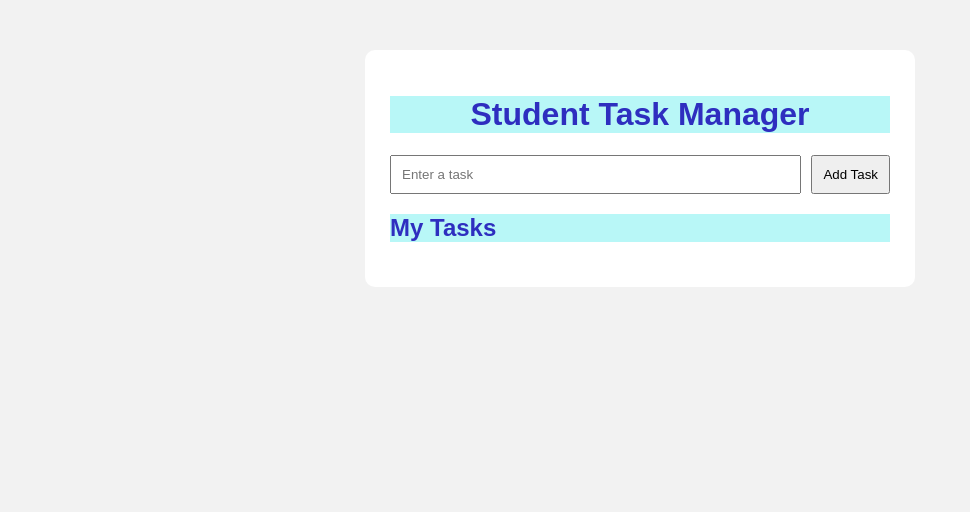
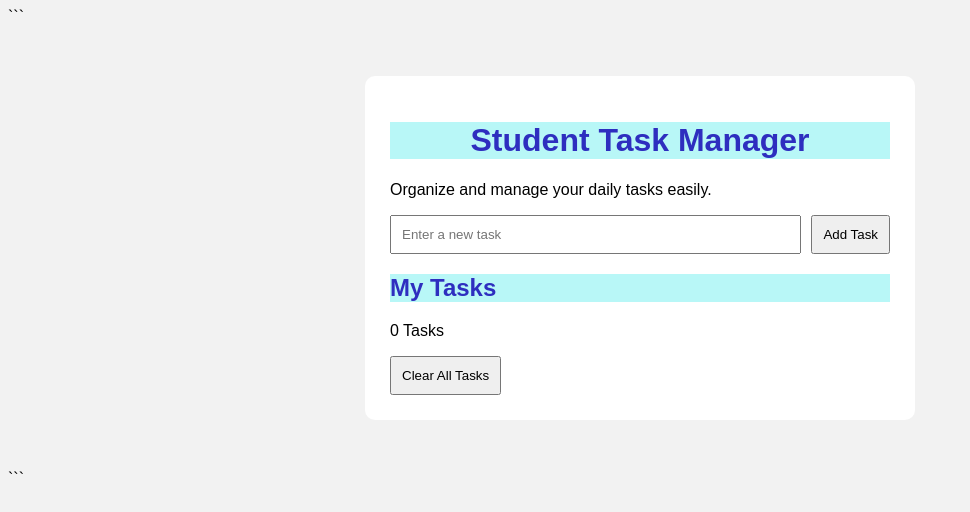
Before and after one commit to mishapictlab/student-task-manager, a plain HTML site: page index.html in a window 1280 px wide. Shown: the whole page, without its empty margins (0-970 px from the left). Drawn offline with Linux system fonts and the light colour scheme.

Commit message:
Updated the index.html file

````diff
--- a/index.html
+++ b/index.html
@@ -1,26 +1,44 @@
 <!DOCTYPE html>
-<html>
+
+<html lang="en">
 <head>
-    <title>Student Task Manager_Collaborative_Work</title>
+    <meta charset="UTF-8">
+    <meta name="viewport" content="width=device-width, initial-scale=1.0">
+    <title>Student Task Manager - Collaborative Work</title>
     <link rel="stylesheet" href="style.css">
 </head>
 
 <body>
 
+```
 <div class="container">
     <h1>Student Task Manager</h1>
+    <p class="subtitle">Organize and manage your daily tasks easily.</p>
 
     <div class="input-section">
-            <input type="text" id="taskInput" placeholder="Enter a task">
+        <input
+            type="text"
+            id="taskInput"
+            placeholder="Enter a new task"
+            aria-label="Enter a new task"
+        >
         <button onclick="addTask()">Add Task</button>
     </div>
 
+    <div class="task-header">
         <h2>My Tasks</h2>
+        <span id="taskCount">0 Tasks</span>
+    </div>
 
     <ul id="taskList"></ul>
+
+    <button class="clear-btn" onclick="clearTasks()">
+        Clear All Tasks
+    </button>
 </div>
 
 <script src="script.js"></script>
+```
 
 </body>
 </html>
````
Lines whose indentation alone changed are shown as unchanged.
